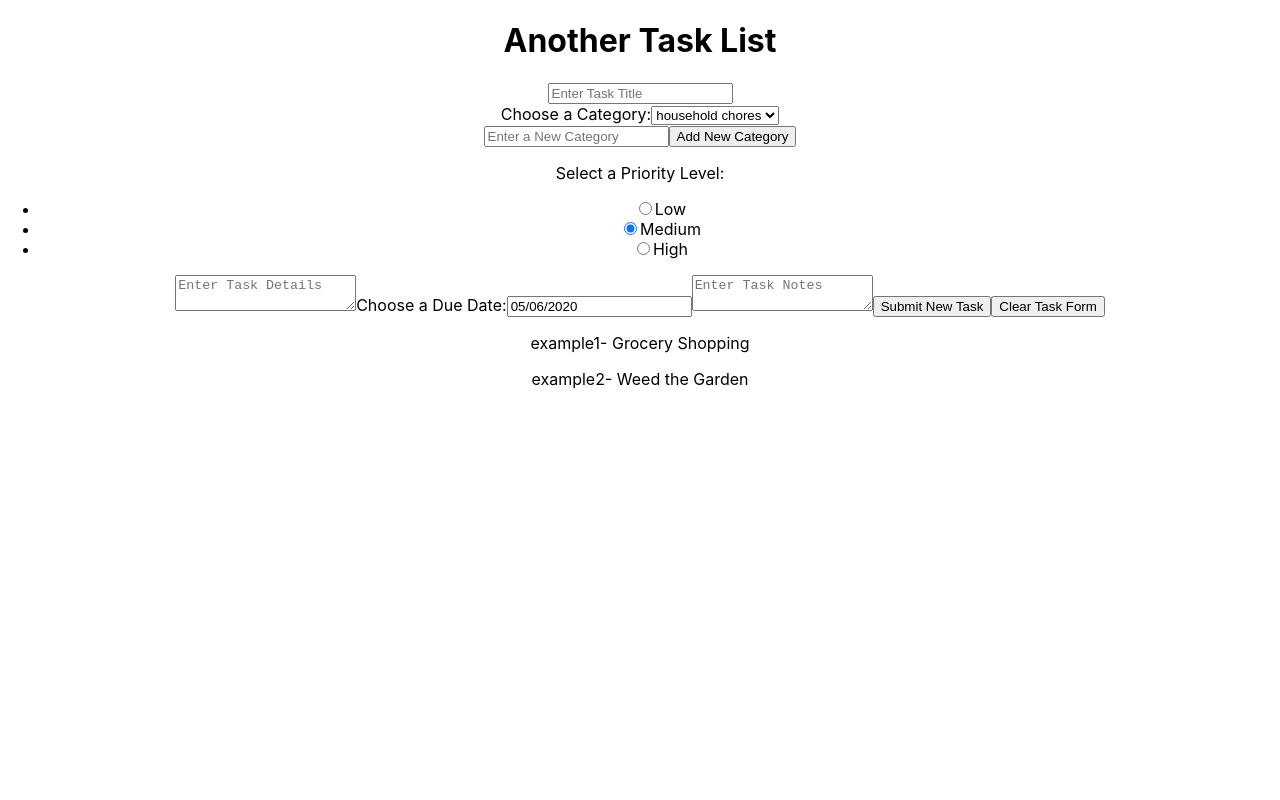
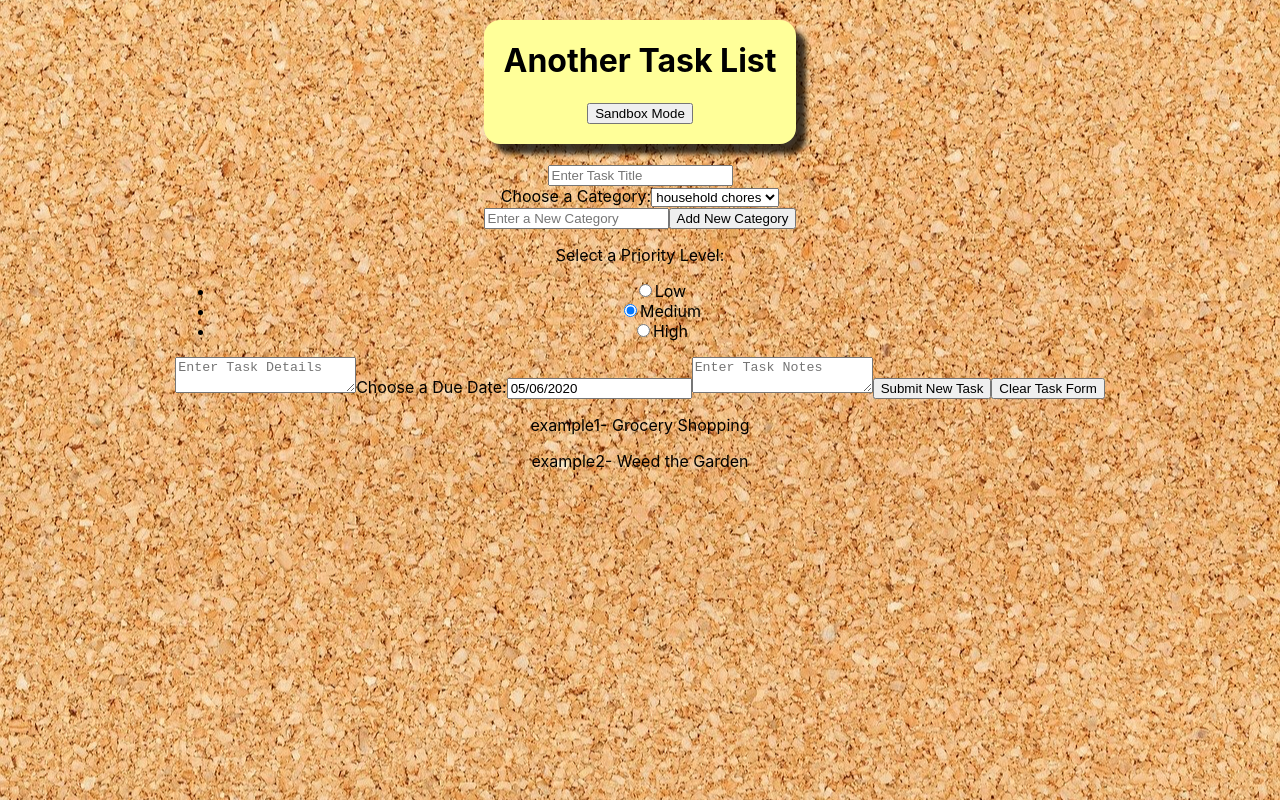
Before and after one commit to lolakoala/AnotherTaskList, a React (Create React App) app: page / in a window 1280 px wide. Built offline with nearby package versions, Linux system fonts and the light colour scheme.

Commit message:
adds bkgd image, font, styles header

```diff
--- a/public/index.html
+++ b/public/index.html
@@ -3,6 +3,7 @@
   <head>
     <meta charset="utf-8" />
     <link rel="icon" href="%PUBLIC_URL%/favicon.ico" />
+    <link href="https://fonts.googleapis.com/css2?family=Roboto&display=swap" rel="stylesheet">
     <meta name="viewport" content="width=device-width, initial-scale=1" />
     <meta name="theme-color" content="#000000" />
     <meta
@@ -24,20 +25,10 @@
       work correctly both with client-side routing and a non-root public URL.
       Learn how to configure a non-root public URL by running `npm run build`.
     -->
-    <title>React Redux App</title>
+    <title>Another Task List</title>
   </head>
   <body>
     <noscript>You need to enable JavaScript to run this app.</noscript>
     <div id="root"></div>
-    <!--
-      This HTML file is a template.
-      If you open it directly in the browser, you will see an empty page.
-
-      You can add webfonts, meta tags, or analytics to this file.
-      The build step will place the bundled scripts into the <body> tag.
-
-      To begin the development, run `npm start` or `yarn start`.
-      To create a production bundle, use `npm run build` or `yarn build`.
-    -->
   </body>
 </html>
--- a/src/App.css
+++ b/src/App.css
@@ -1,39 +1,27 @@
+html {
+  background: url(./assets/backdrop.jpg) no-repeat center center fixed;
+  -webkit-background-size: cover;
+  -moz-background-size: cover;
+  -o-background-size: cover;
+  background-size: cover;
+  font-family: 'Roboto', sans-serif;
+  box-sizing: border-box;
+}
+
+header {
+  background-color: #FFFF99;
+  margin: 20px;
+  padding: 20px;
+  padding-top: 0px;
+  border-radius: 16px;
+  -webkit-box-shadow: 10px 10px 5px 0px rgba(0,0,0,0.75);
+  -moz-box-shadow: 10px 10px 5px 0px rgba(0,0,0,0.75);
+  box-shadow: 10px 10px 5px 0px rgba(0,0,0,0.75);
+}
+
 .App {
   text-align: center;
-}
-
-.App-logo {
-  height: 40vmin;
-  pointer-events: none;
-}
-
-@media (prefers-reduced-motion: no-preference) {
-  .App-logo {
-    animation: App-logo-float infinite 3s ease-in-out;
-  }
-}
-
-.App-header {
-  min-height: 100vh;
   display: flex;
   flex-direction: column;
   align-items: center;
-  justify-content: center;
-  font-size: calc(10px + 2vmin);
 }
-
-.App-link {
-  color: rgb(112, 76, 182);
-}
-
-@keyframes App-logo-float {
-  0% {
-    transform: translateY(0);
-  }
-  50% {
-    transform: translateY(10px)
-  }
-  100% {
-    transform: translateY(0px)
-  }
-}
--- a/src/App.js
+++ b/src/App.js
@@ -9,8 +9,10 @@ function App() {
     {/* keeping counter in as reference */}
 
       <div className="App">
-        <h1>Another Task List</h1>
-        {/* pre populate button */}
+        <header>
+          <h1>Another Task List</h1>
+          <button>Sandbox Mode</button>
+        </header>
         <Form />
         <Tasks />
       </div>
```
Also changed, not shown: src/assets/backdrop.jpg (added).
